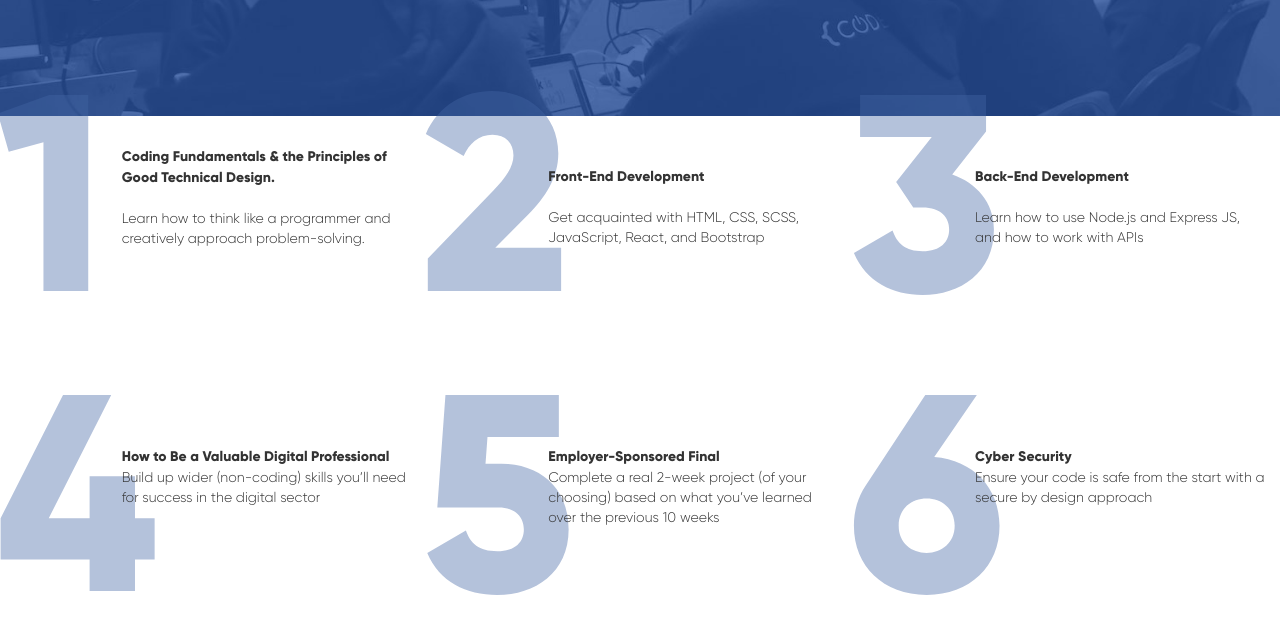
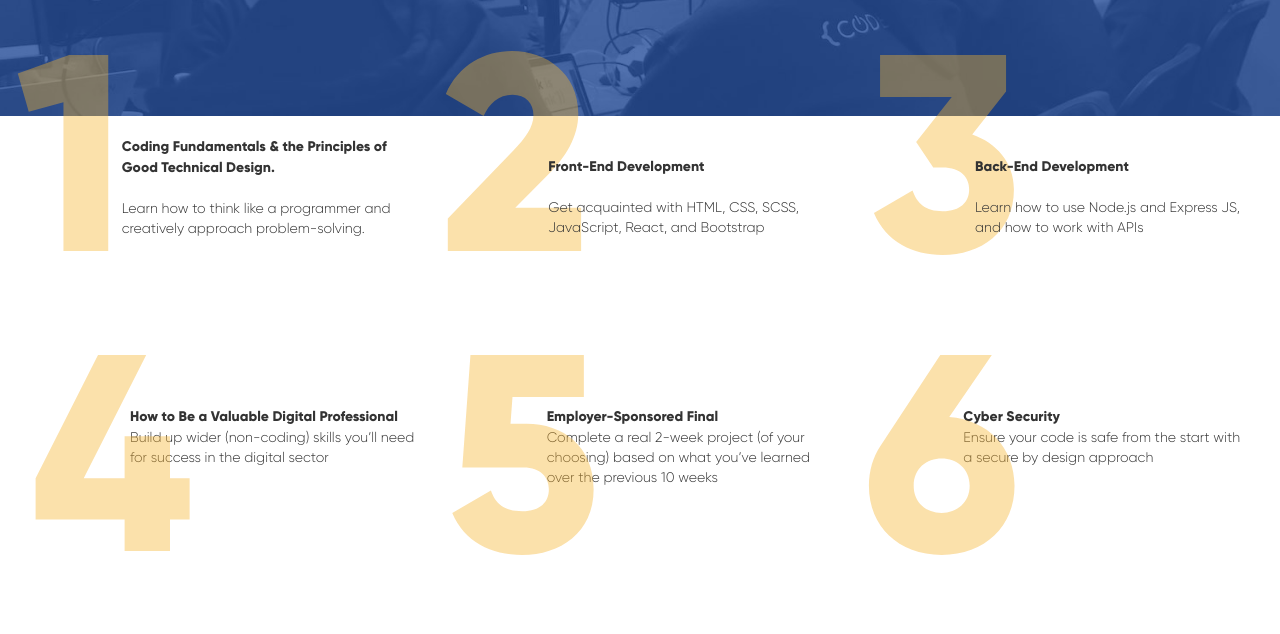
Before and after one commit to DK1085/myfirsthtml, a plain HTML site: page main.html in a window 1280 px wide. Shown: the part 384-1018 px from the top of the page. Drawn offline with Linux system fonts and the light colour scheme; a script that the page names is missing.

Commit message:
updated layout of syllabus

```diff
--- a/main.html
+++ b/main.html
@@ -70,25 +70,36 @@
 
 						Learn how to use Node.js and Express JS, and how to work with APIs</p></div>
             </div>
+            <div class="container-fluid">
                     <div class="row row3">
-			<div class="col-6 col-md-1 col7">
+                            <div class="col-md-4">
+                        <div class=" col7">
                                 <h2 class="numbers">4</h2>
                         </div>
-			<div class="col-6 col-md-3"><p class="syllabus"><b>How to Be a Valuable Digital Professional</b> <br>
+                        <div><p class="syllabus1"><b>How to Be a Valuable Digital Professional</b> <br>
 
-					Build up wider (non-coding) skills you’ll need for success in the digital sector</p></div>
-			<div class="col-6 col-md-1 col8">
+                                Build up wider (non-coding) skills you’ll need for success in the digital sector</p>
+                            </div>
+                            </div>
+                            <div class="col-md-4">
+                        <div class="col8">
                                 <h2 class="numbers">5</h2>
                         </div>
-			<div class="col-6 col-md-3"> <p class="syllabus"><b>Employer-Sponsored Final </b> <br>
+                        <div> <p class="syllabus1"><b>Employer-Sponsored Final </b> <br>
 
-					Complete a real 2-week project (of your choosing) based on what you’ve learned over the previous 10 weeks</p></div>
-			<div class="col-6 col-md-1 col9">
+                                Complete a real 2-week project (of your choosing) based on what you’ve learned over the previous 10 weeks</p>
+                            </div>
+                            </div>
+                            <div class= "col-md-4">
+                        <div class="col9">
                                 <h2 class="numbers">6</h2>
                         </div>
-			<div class="col-6 col-md-3"><p class="syllabus"><b>Cyber Security</b>	<br>
+                        <div><p class="syllabus1"><b>Cyber Security</b>	<br>
 
-					Ensure your code is safe from the start with a secure by design approach</p></div>
+                                Ensure your code is safe from the start with a secure by design approach</p>
+                            </div>
+                            </div>
+                        </div>
 			</div>
         </div>
         </div>
--- a/test.css
+++ b/test.css
@@ -44,9 +44,9 @@ body {
     padding-top: 0;
     margin-top:0;
     line-height: 100%;
-    margin-left: -20px;
+    margin-left: 0;
     opacity: 0.4;
-    color: #4466A5;
+    color:#F6B32E;
 
 }
 
@@ -521,19 +521,28 @@ svg {
 }
 
 .row2{
-    margin-top: -60px;
+    margin-top: -100px;
     margin-bottom: 0;
     height: auto;
 }
 
 .row3{
-
+    margin-top: -80px;
 }
 
+
+
 .syllabus{
-    padding-top: 90px;
+    padding-top: 120px;
     font-family: 'Gilroy-Light';
 }
+
+.syllabus1{
+    margin-top: -200px;
+    font-family: 'Gilroy-Light';
+    padding-left: 100px;
+}
+
 
 .col2{
     margin-top: 70px;
@@ -550,20 +559,6 @@ svg {
 .col6 {
     height: 300px;
 
-}
-.col7 {
-    height: 300px;
-
-}
-
-.col8 {
-    height: 300px;
-    margin-bottom: 40px;
-}
-
-.col9 {
-    height: 300px;
-    margin-bottom: 40px;
 }
 
 .banner{
@@ -741,6 +736,7 @@ a:hover{
     .numbers{
         opacity: 0.2;
 
+
     }
 
     .banner3{
@@ -757,6 +753,10 @@ a:hover{
 .banner2{
     margin-top: 150px;
 }
-
+.row2{
+    margin-top: -30px;
+    margin-bottom: 0;
+    height: auto;
+}
 
 }
```
Also changed, not shown: index.html (+20 -9 lines). Lines whose indentation alone changed are shown as unchanged.
